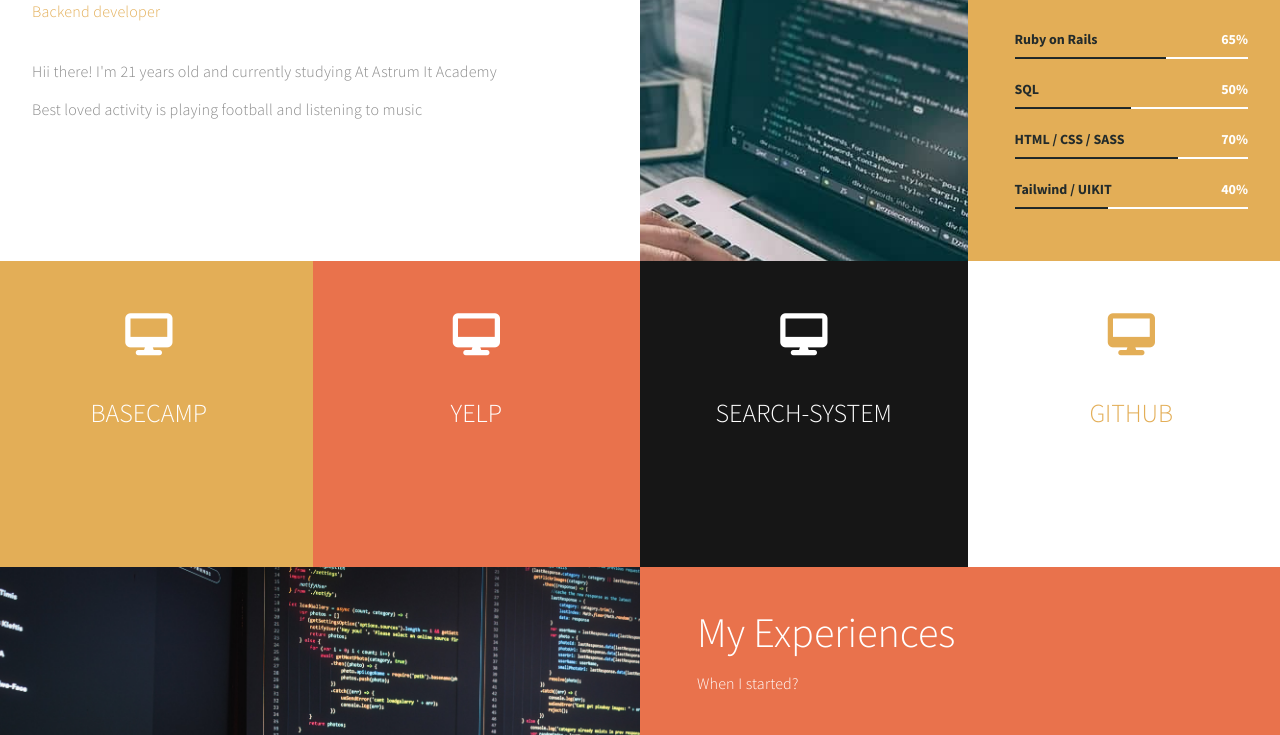
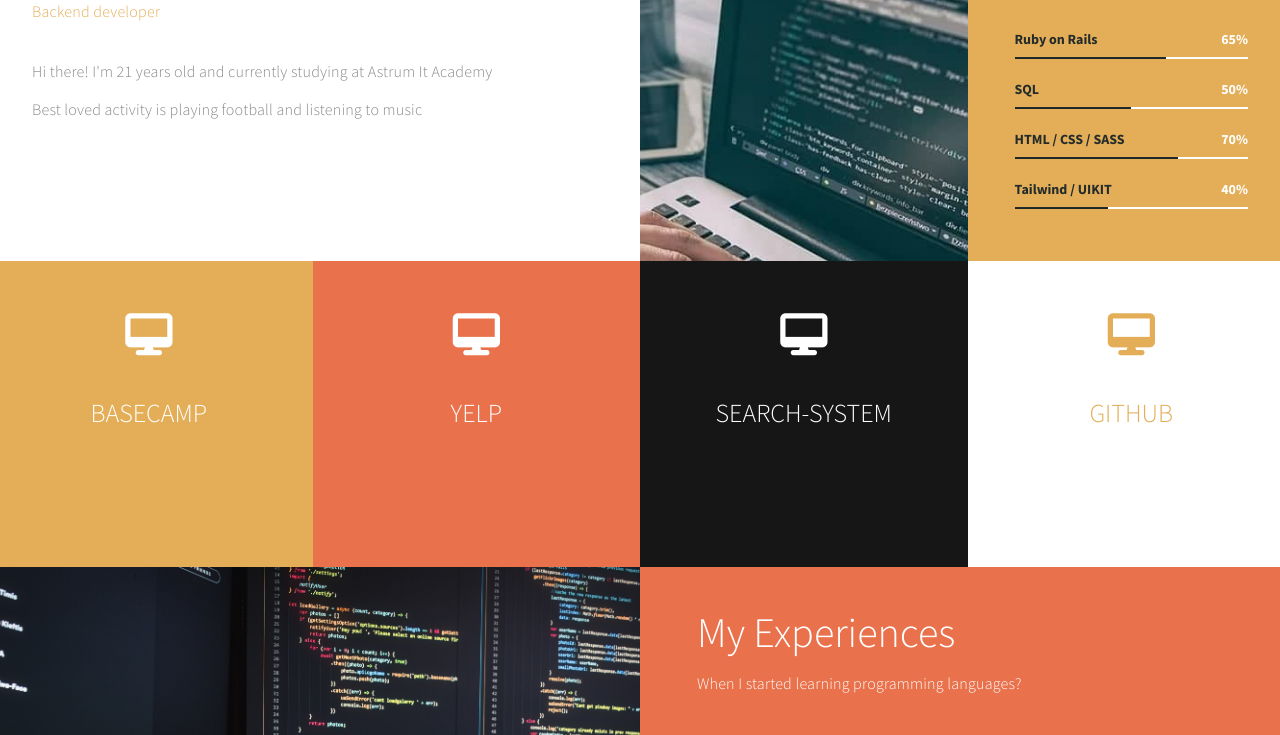
Before and after one commit to Azzako/My-portfolio-website, a plain HTML site: page index.html in a window 1280 px wide. Shown: the part 905-1640 px from the top of the page. Drawn offline with Linux system fonts and the light colour scheme.

Commit message:
Update index.html

```diff
--- a/index.html
+++ b/index.html
@@ -52,7 +52,7 @@
                               <div class="section-title">
                                    <h4 class="wow fadeInUp" data-wow-delay="0.3s">Welcome to my Web Page</h4>
                                    <h1 class="wow fadeInUp" data-wow-delay="0.6s">Hi there! My name is
-                                        <strong>Azizjon</strong> and Came from Uzbekistan</h1>
+                                        <strong>Azizjon</strong> and сame from Uzbekistan</h1>
                                    <a href="https://t.me/iamnormatov"
                                         class="wow fadeInUp smoothScroll section-btn btn btn-success"
                                         data-wow-delay="1.4s"
@@ -73,7 +73,7 @@
                                    <p class="color-yellow">Backend developer</p>
                               </div>
                               <div class="wow fadeInUp" data-wow-delay="0.8s">
-                                   <p>Hii there! I'm 21 years old and currently studying At Astrum It Academy</p>
+                                   <p>Hi there! I'm 21 years old and currently studying at Astrum It Academy</p>
                                    <p>Best loved activity is playing football and listening to music</p>
                               </div>
                          </div>
@@ -171,7 +171,7 @@
                          <div class="color-white experience-thumb">
                               <div class="wow fadeInUp section-title" data-wow-delay="0.8s">
                                    <h1>My Experiences</h1>
-                                   <p class="color-white">When I started?</p>
+                                   <p class="color-white">When I started learning programming languages?</p>
                               </div>
                               <div class="wow fadeInUp color-white media" data-wow-delay="1.2s">
                                    <div class="media-object media-left">
```
